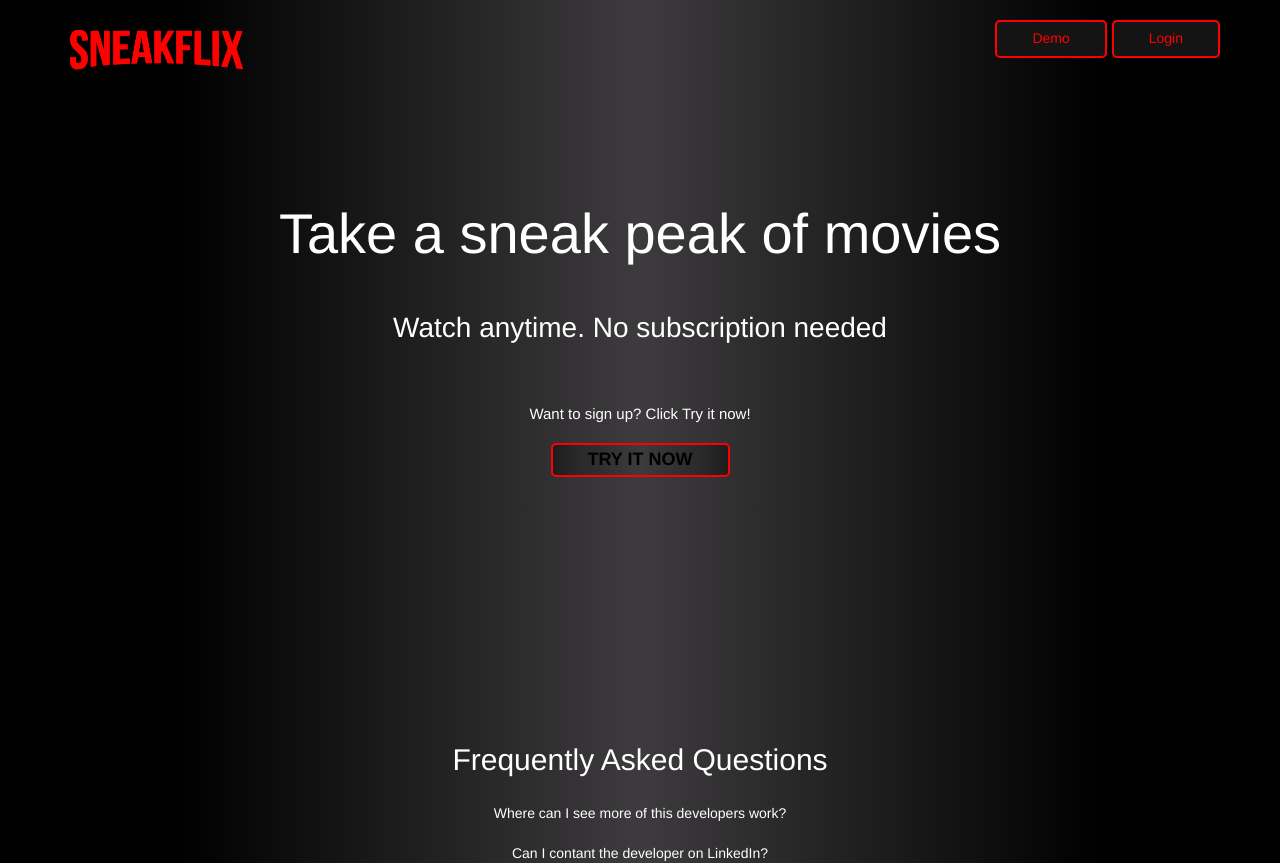
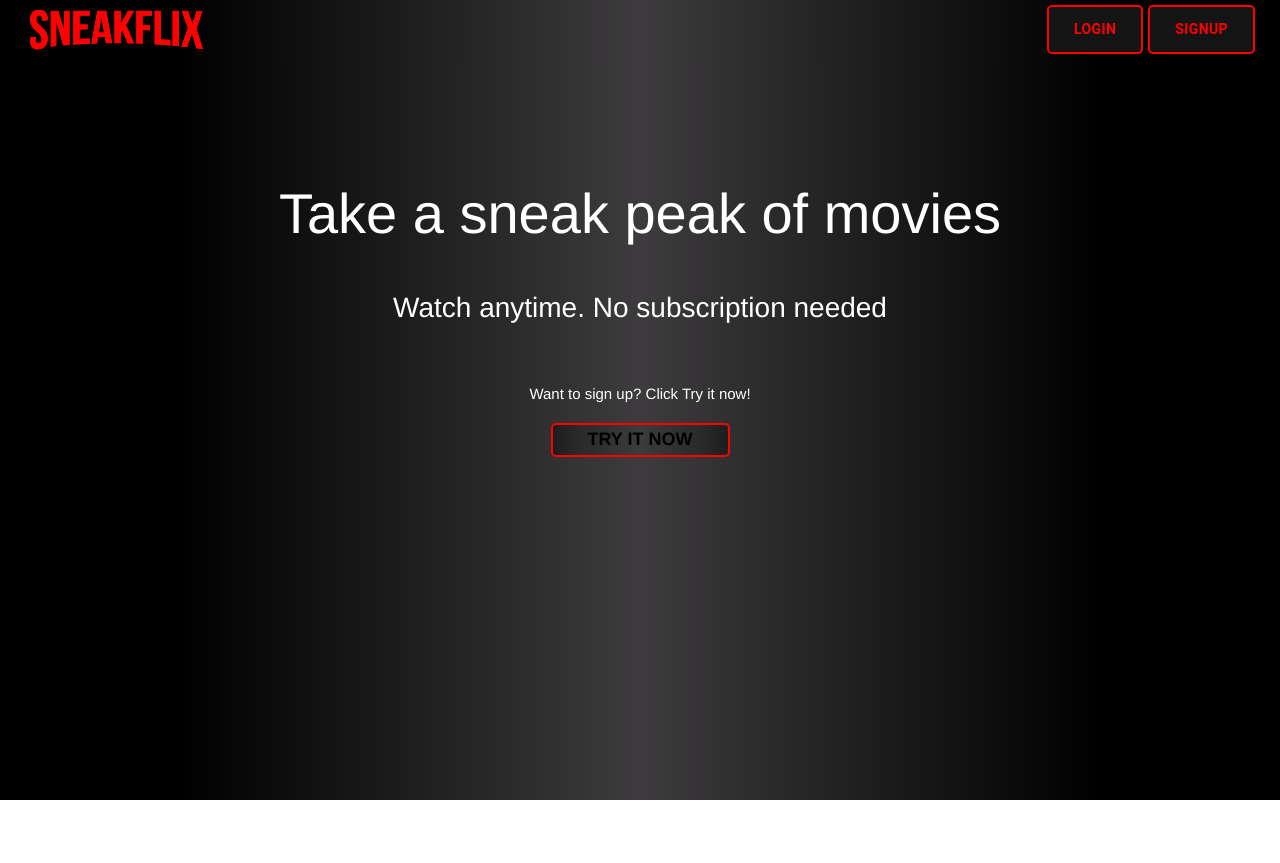
Before and after one commit to gootieno/sneak-flix, a React (Create React App) app in the folder frontend/: page / in a window 1280 px wide. After the commit the page ends 800 px from the top, so only its background shows below. Built offline with nearby package versions, Linux system fonts and the light colour scheme.

Commit message:
refactored landing-page component to use hooks from classes

```diff
--- a/frontend/package.json
+++ b/frontend/package.json
@@ -4,6 +4,7 @@
   "private": true,
   "dependencies": {
     "@brainhubeu/react-carousel": "^1.18.6",
+    "@material-ui/core": "^4.11.0",
     "@reduxjs/toolkit": "^1.3.6",
     "@testing-library/jest-dom": "^4.2.4",
     "@testing-library/react": "^9.5.0",
--- a/frontend/src/App.js
+++ b/frontend/src/App.js
@@ -12,6 +12,7 @@ import Login from './components/Login';
 import { loadToken } from './store/reducers/auth';
 import ProtectedRoute from './components/ProtectedRoute';
 import Demo from './components/Demo';
+import LandingPageHooks from './components/LandingPageHooks';
 
 
 class App extends Component {
@@ -34,7 +35,7 @@ class App extends Component {
 		return (
 			<BrowserRouter>
 				<Switch>
-					<Route exact path='/' component={LandingPage} />
+					<Route exact path='/' component={LandingPageHooks} />
 					<ProtectedRoute
 						isLoggedIn={this.props.token}
 						path='/browse'
--- /dev/null
+++ b/frontend/src/components/LandingPageHooks.jsx
@@ -0,0 +1,80 @@
+import React, {useState} from 'react';
+import logo from '../images/Sneakflix.png';
+import {makeStyles} from '@material-ui/core/styles';
+import {AppBar, Button} from '@material-ui/core';
+
+const useStyles = makeStyles({
+	landingPageNav: {
+		display: 'flex',
+		flexDirection: 'row',
+		justifyContent: 'space-between',
+		padding: '0px 20px',
+		boxShadow: 'none',
+		background:
+			'linear-gradient(to right,rgba(0, 0, 0, 1) 0%, rgba(0, 0, 0, 1) 14%, rgba(61, 59, 61, 1) 50%, rgba(0, 0, 0, 1) 86%, rgba(0, 0, 0, 1) 100%)',
+	},
+	loginButton: {
+		transitionDuration: '0.4s',
+		border: '2px solid red',
+		borderRadius: '5px',
+		fontSize: '14px',
+		marginRight: '5px',
+		padding: '10px 25px',
+		color: 'red',
+		fontWeight: 'bold',
+		backgroundColor: 'rgb(20, 20, 20)',
+	},
+	buttonContainer: {
+		marginTop: '5px',
+		objectFit: 'cover',
+	},
+});
+
+function LandingPageHooks() {
+	const [loginInfo, setLoginInfo] = useState({email: '', password: ''});
+	const [openLogin, setOpenLogin] = useState(false);
+
+	const handleLoginInfo = (e) => {
+		e.target.id = 'email'
+			? setLoginInfo({...loginInfo, email: e.target.value})
+			: setLoginInfo({...loginInfo, password: e.target.value});
+	};
+
+	const handleModal = (e) => {
+		openLogin ? setOpenLogin(false) : setOpenLogin(true);
+	};
+
+	const handleSubmit = (e) => {};
+
+	const classes = useStyles();
+
+	return (
+		<div>
+			<AppBar className={classes.landingPageNav} position='static'>
+				<a href='/'>
+					<img src={logo} alt='logo' />
+				</a>
+				<div className={classes.buttonContainer}>
+					<Button className={classes.loginButton}>Login</Button>
+					<Button className={classes.loginButton}>SignUp</Button>
+				</div>
+			</AppBar>
+			<section>
+				<div className='body-container'>
+					<h1 className='body-container__title'>Take a sneak peak of movies</h1>
+					<h5 className='body-container__signup-message'>
+						Watch anytime. No subscription needed
+					</h5>
+					<div className='form-container'>
+						<a href='/sign-up'>
+							<button className='body-container__try-it-now'>TRY IT NOW</button>
+						</a>
+					</div>
+					<p>Want to sign up? Click Try it now!</p>
+				</div>
+			</section>
+		</div>
+	);
+}
+
+export default LandingPageHooks;
--- a/frontend/src/index.css
+++ b/frontend/src/index.css
@@ -32,17 +32,6 @@ a {
 	background-color: red;
 	border: 2px solid black;
 	color: black;
-}
-
-.header-container__login {
-	transition-duration: 0.4s;
-	border: 2px solid red;
-	padding: 5px 35px 7px;
-	border-radius: 5px;
-	line-height: 22px;
-	font-size: 14px;
-	color: red;
-	background-color: rgb(20, 20, 20);
 }
 
 #logout {
```
Also changed, not shown: frontend/src/components/LandingPage.jsx (+4 -17 lines), frontend/src/components/modals/LoginModal.jsx (added, +31 -0 lines), 1 other file (tests, documents, lock files or other folders).
